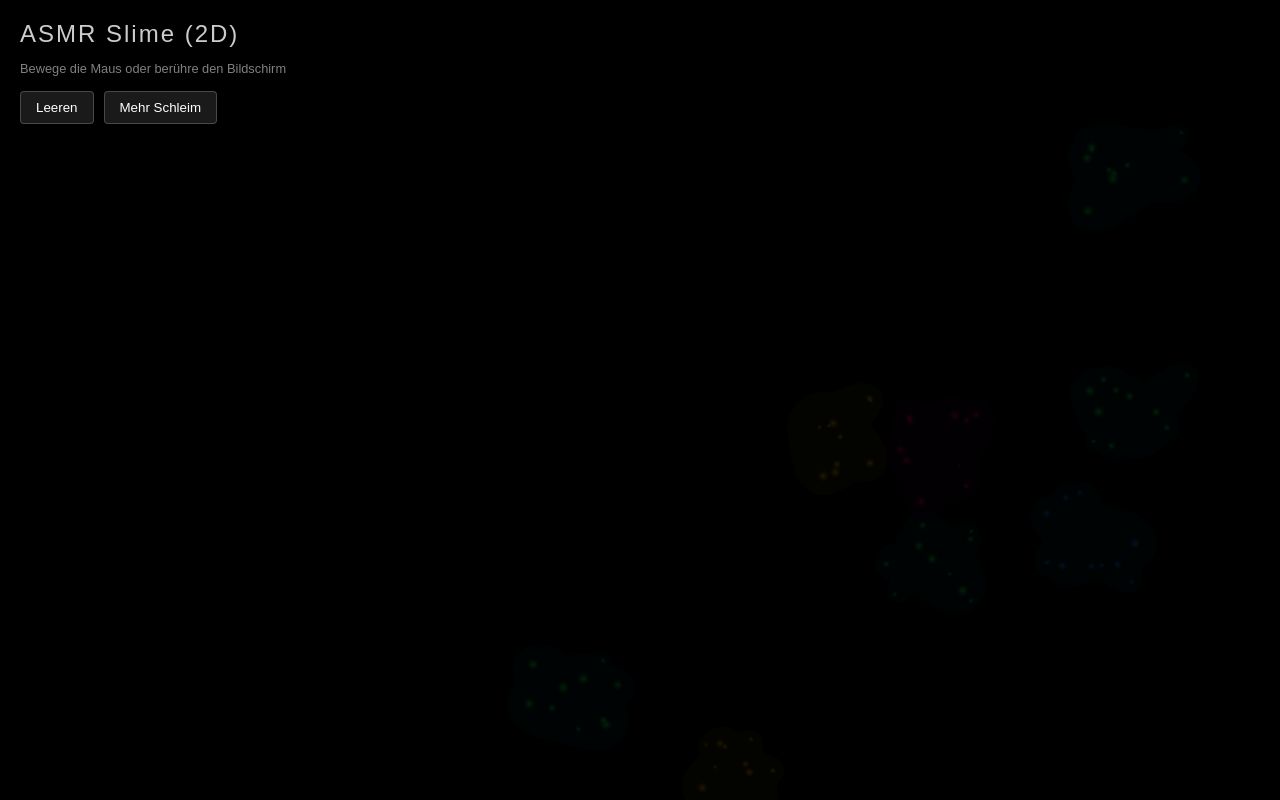
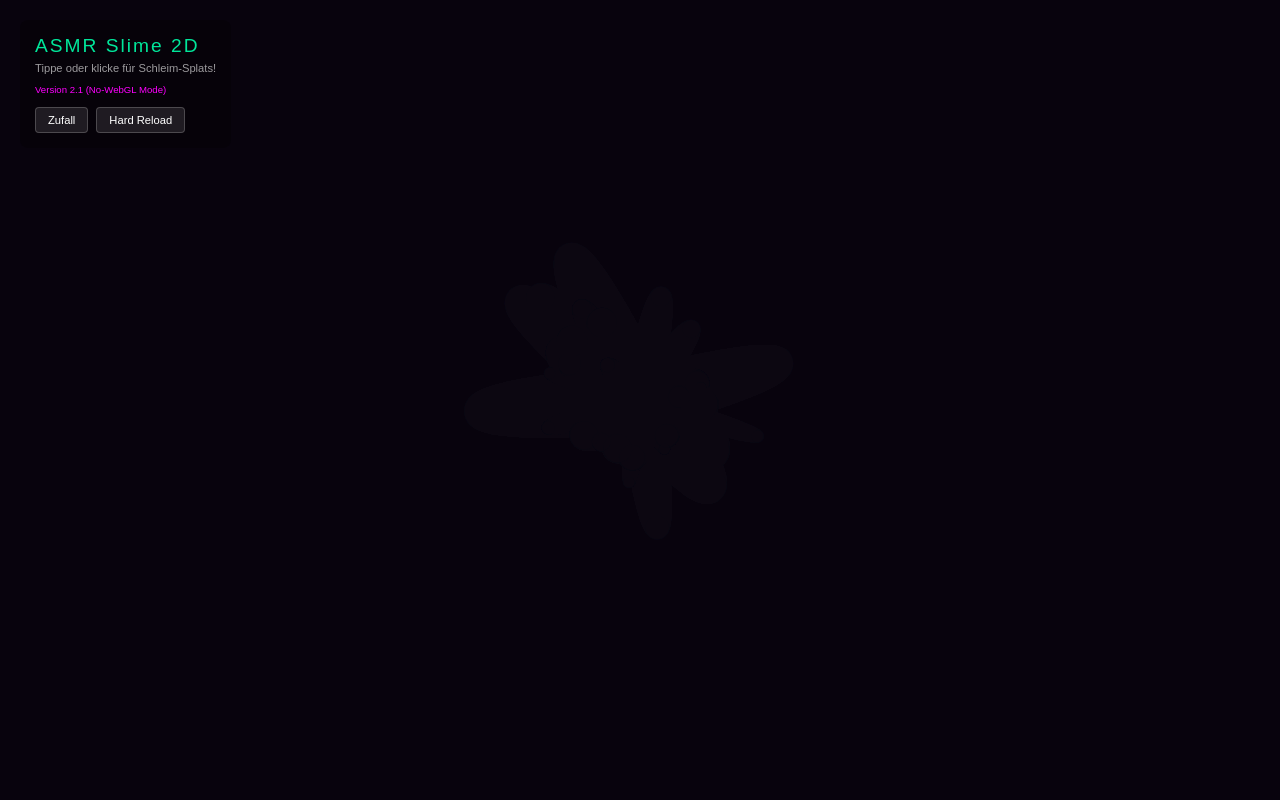
Before and after one commit to Lennarthuhn/Lennarthuhn.github.io, a website: page slime/index.html in a window 1280 px wide. Drawn offline with Linux system fonts and the light colour scheme.

Commit message:
feat: visual update v2.1 with purple background and version tag

```diff
--- a/slime/index.html
+++ b/slime/index.html
@@ -3,72 +3,77 @@
 <head>
     <meta charset='UTF-8'>
     <meta name='viewport' content='width=device-width, initial-scale=1.0, maximum-scale=1.0, user-scalable=no'>
-    <title>ASMR Slime 2D</title>
+    <title>ASMR Slime 2D v2.1</title>
     <style>
-        body, html { margin: 0; padding: 0; width: 100%; height: 100%; overflow: hidden; background: #050505; color: white; font-family: sans-serif; }
+        body, html { margin: 0; padding: 0; width: 100%; height: 100%; overflow: hidden; background: #0a0510; color: white; font-family: sans-serif; }
         canvas { display: block; width: 100vw; height: 100vh; touch-action: none; cursor: crosshair; }
-        #ui { position: absolute; top: 20px; left: 20px; pointer-events: none; }
-        h1 { font-weight: 300; letter-spacing: 2px; opacity: 0.8; margin: 0; font-size: 1.5rem; }
-        p { font-size: 0.8rem; opacity: 0.5; }
-        .controls { margin-top: 15px; display: flex; gap: 10px; pointer-events: auto; }
-        button { background: rgba(255, 255, 255, 0.1); border: 1px solid rgba(255, 255, 255, 0.2); color: white; padding: 8px 15px; border-radius: 4px; cursor: pointer; backdrop-filter: blur(5px); }
+        #ui { position: absolute; top: 20px; left: 20px; pointer-events: none; background: rgba(0,0,0,0.3); padding: 15px; border-radius: 8px; }
+        h1 { font-weight: 300; letter-spacing: 2px; opacity: 0.9; margin: 0; font-size: 1.2rem; color: #00ffaa; }
+        p { font-size: 0.7rem; opacity: 0.6; margin: 5px 0; }
+        .ver { font-size: 0.6rem; color: #ff00ff; }
+        .controls { margin-top: 10px; display: flex; gap: 8px; pointer-events: auto; }
+        button { background: rgba(255, 255, 255, 0.1); border: 1px solid rgba(255, 255, 255, 0.2); color: white; padding: 6px 12px; border-radius: 4px; cursor: pointer; font-size: 0.7rem; }
+        button:hover { background: rgba(255,255,255,0.2); }
     </style>
 </head>
 <body>
     <div id='ui'>
-        <h1>ASMR Slime (2D)</h1>
-        <p>Bewege die Maus oder berühre den Bildschirm</p>
+        <h1>ASMR Slime 2D</h1>
+        <p>Tippe oder klicke für Schleim-Splats!</p>
+        <span class='ver'>Version 2.1 (No-WebGL Mode)</span>
         <div class='controls'>
-            <button onclick='clearCanvas()'>Leeren</button>
-            <button onclick='randomSplats()'>Mehr Schleim</button>
+            <button onclick='randomSplats()'>Zufall</button>
+            <button onclick='location.reload(true)'>Hard Reload</button>
         </div>
     </div>
     <canvas id='canvas'></canvas>
     <script>
         const canvas = document.getElementById('canvas');
         const ctx = canvas.getContext('2d');
-        let width, height, particles = [];
+        let w, h, particles = [];
 
         function resize() {
-            width = canvas.width = window.innerWidth;
-            height = canvas.height = window.innerHeight;
+            w = canvas.width = window.innerWidth;
+            h = canvas.height = window.innerHeight;
         }
         window.addEventListener('resize', resize);
         resize();
 
         class Particle {
-            constructor(x, y, color) {
+            constructor(x, y, c) {
                 this.x = x; this.y = y;
-                this.vx = (Math.random() - 0.5) * 5;
-                this.vy = (Math.random() - 0.5) * 5;
-                this.size = Math.random() * 25 + 15;
+                const ang = Math.random() * Math.PI * 2;
+                const spd = Math.random() * 4 + 1;
+                this.vx = Math.cos(ang) * spd;
+                this.vy = Math.sin(ang) * spd;
+                this.size = Math.random() * 30 + 10;
                 this.life = 1.0;
-                this.color = color;
+                this.c = c;
             }
             update() {
                 this.x += this.vx; this.y += this.vy;
-                this.vx *= 0.95; this.vy *= 0.95;
-                this.life -= 0.008;
+                this.vx *= 0.97; this.vy *= 0.97;
+                this.life -= 0.01;
             }
             draw() {
                 ctx.beginPath();
-                ctx.arc(this.x, this.y, this.size * this.life, 0, Math.PI * 2);
-                ctx.fillStyle = 'rgba(' + this.color.r + ',' + this.color.g + ',' + this.color.b + ',' + (this.life * 0.6) + ')';
+                ctx.arc(this.x, this.y, this.size * (0.5 + this.life * 0.5), 0, Math.PI * 2);
+                ctx.fillStyle = 'rgba(' + this.c.r + ',' + this.c.g + ',' + this.c.b + ',' + (this.life * 0.7) + ')';
                 ctx.fill();
             }
         }
 
-        function createSplat(x, y, count = 15) {
+        function createSplat(x, y, count = 12) {
             const colors = [
-                {r:0, g:255, b:100}, {r:255, g:0, b:150}, {r:0, g:150, b:255}, {r:255, g:200, b:0}
+                {r:0, g:255, b:150}, {r:255, g:50, b:200}, {r:50, g:150, b:255}, {r:255, g:255, b:50}
             ];
             const color = colors[Math.floor(Math.random() * colors.length)];
             for(let i=0; i<count; i++) particles.push(new Particle(x, y, color));
         }
 
         function animate() {
-            ctx.fillStyle = 'rgba(5, 5, 5, 0.15)';
-            ctx.fillRect(0, 0, width, height);
+            ctx.fillStyle = 'rgba(10, 5, 16, 0.2)'; // Lila Trails
+            ctx.fillRect(0, 0, w, h);
             for(let i = particles.length - 1; i >= 0; i--) {
                 particles[i].update();
                 particles[i].draw();
@@ -77,22 +82,20 @@
             requestAnimationFrame(animate);
         }
 
-        canvas.addEventListener('mousemove', (e) => { if(e.buttons > 0) createSplat(e.clientX, e.clientY, 2); });
-        canvas.addEventListener('mousedown', (e) => createSplat(e.clientX, e.clientY, 15));
-        canvas.addEventListener('touchstart', (e) => {
+        canvas.addEventListener('mousedown', e => createSplat(e.clientX, e.clientY, 20));
+        canvas.addEventListener('mousemove', e => { if(e.buttons > 0) createSplat(e.clientX, e.clientY, 2); });
+        canvas.addEventListener('touchstart', e => {
             e.preventDefault();
-            for(let t of e.touches) createSplat(t.clientX, t.clientY, 8);
-        }, {passive: false});
-        canvas.addEventListener('touchmove', (e) => {
-            e.preventDefault();
-            for(let t of e.touches) createSplat(t.clientX, t.clientY, 2);
+            for(let t of e.touches) createSplat(t.clientX, t.clientY, 10);
         }, {passive: false});
 
-        window.clearCanvas = () => { particles = []; ctx.clearRect(0,0,width,height); };
-        window.randomSplats = () => { for(let i=0; i<8; i++) createSplat(Math.random()*width, Math.random()*height, 10); };
+        window.randomSplats = () => {
+            for(let i=0; i<5; i++) createSplat(Math.random()*w, Math.random()*h, 15);
+        };
 
-        randomSplats();
+        createSplat(w/2, h/2, 30);
         animate();
+        console.log('v2.1 running');
     </script>
 </body>
 </html>
```
